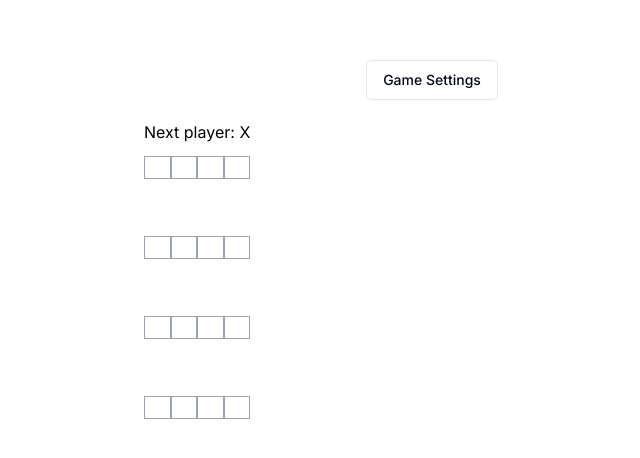
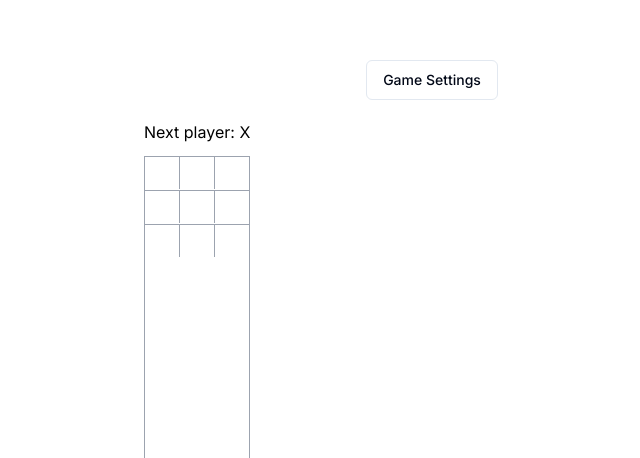
Before and after one commit to hirotada-t/react-apps, a Next.js app in the folder src/: page /tic-tac-toe in a window 1280 px wide. Shown: the part 116-574 px from the top of the page, without its empty margins (208-848 px from the left). Built offline with nearby package versions, Linux system fonts and the light colour scheme.

Commit message:
cell size

```diff
--- a/src/app/tic-tac-toe/components/Board.tsx
+++ b/src/app/tic-tac-toe/components/Board.tsx
@@ -1,11 +1,12 @@
 import { useSelector } from "react-redux";
 import { PLAYERS } from "../constant";
-import { GameResultArr } from "../types";
+import { GameCell, GameResultArr } from "../types";
 import Square from "./Square";
 import { useEffect, useState } from "react";
 
 export default function Board() {
   const [loading, setLoading] = useState(true);
+  const [gameArea, setGameArea] = useState<GameCell[][]>([]);
 
   const game = useSelector((state: { ticTacToe: { game: GameResultArr } }) => state.ticTacToe.game);
   const turn = useSelector((state: { ticTacToe: { turn: number } }) => state.ticTacToe.turn);
@@ -13,21 +14,28 @@ export default function Board() {
   const currPlayer = PLAYERS[turn % 2];
 
   useEffect(() => {
+    const array = game.flatMap((_, i, arr) => (i % boardSize === 0 ? [arr.slice(i, i + boardSize)] : []));
+    setGameArea(array);
     setLoading(false);
-  }, []);
+  }, [boardSize, game]);
 
   return (
     <div>
       <p className="mb-3">
         Next player: {currPlayer}
       </p>
-      <div className={`grid grid-cols-${boardSize} min-h-80 font-bold mx-auto mb-3`}>
+      <div className={`min-h-80 font-bold mx-auto mb-3 border border-gray-400`}>
         {loading && <div>Loading...</div>}
-        {[...Array(boardSize ** 2)].map((_, index) => {
-          const cell = game[index] === null ? '' : PLAYERS[game[index]];
-          if (loading) return;
+        {gameArea.map((cols, i) => {
+          const border_b = i === boardSize - 1 ? '' : 'border-b';
           return (
-            <Square cell={cell} key={index} />
+            <div className={`${border_b} border-gray-400 grid grid-cols-${boardSize}`} key={i}>
+              {cols.map((data, j) => {
+                const cell = data === null ? '' : PLAYERS[data];
+                const border_r = j === boardSize - 1 ? '' : 'border-r';
+                return <Square cell={cell} key={j} className={`${border_r} border-gray-400 w-full`} />
+              })}
+            </div>
           )
         })}
       </div>
--- a/src/app/tic-tac-toe/components/Square.tsx
+++ b/src/app/tic-tac-toe/components/Square.tsx
@@ -7,11 +7,10 @@ type cellSize = {
   height: string;
 } | {};
 
-export default function Square({ cell }: Readonly<{ cell: string }>) {
+export default function Square({ cell, className }: Readonly<{ cell: string, className:string }>) {
   const [cellSize, setCellSize] = useState<cellSize>({});
 
   const disabled = cell !== '';
-  const boardSize = useSelector((state: { ticTacToe: { boardSize: number } }) => state.ticTacToe.boardSize);
   const cellElm = useRef<HTMLButtonElement>(null);
 
   const onCellClick = () => {
@@ -19,6 +18,7 @@ export default function Square({ cell }: Readonly<{ cell: string }>) {
   }
 
   useEffect(() => {
+    console.log(cellElm.current?.clientWidth);
     const width = '100%';
     const height = cellElm.current?.clientWidth + 'px';
     setCellSize({ width, height });
@@ -27,10 +27,10 @@ export default function Square({ cell }: Readonly<{ cell: string }>) {
   return (
     <button
       onClick={onCellClick}
-      className="border border-gray-400"
       style={cellSize}
       disabled={disabled}
       ref={cellElm}
+      className={className}
     >
       {cell}
     </button>
--- a/src/app/tic-tac-toe/slice.ts
+++ b/src/app/tic-tac-toe/slice.ts
@@ -6,7 +6,7 @@ const ticTacToeSlice = createSlice({
   initialState: {
     game: <GameResultArr>Array(9).fill(null),
     turn: 0,
-    boardSize: 4,
+    boardSize: 3,
     history: <GameResultArr[]>[],
   },
   reducers: {
@@ -19,7 +19,6 @@ const ticTacToeSlice = createSlice({
       const history = state.history.slice();
 
       state.turn = turn + 1;
-      game[action.payload] = turn % 2;
       state.game = game;
       state.history = [...history, game];
 
```
